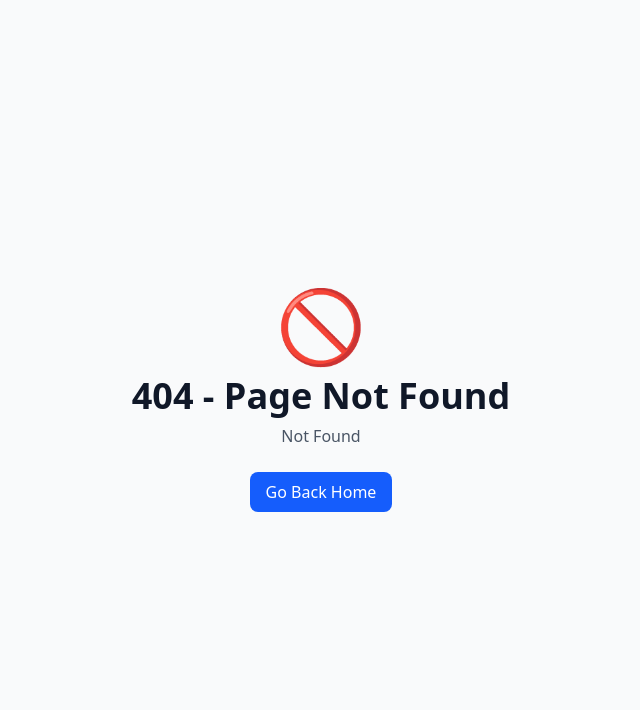
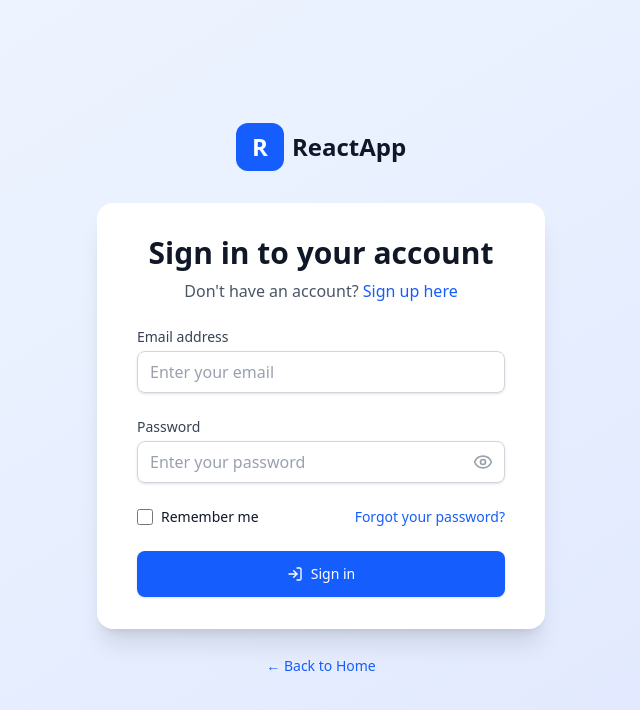
Before and after one commit to msaShahid/mega_project, a React (Vite) app in the folder react-router/: page /login in a window 1280 px wide. Before the commit this address had no page. Shown: the top 710 px of the page, without its empty margins (319-959 px from the left). Built offline with nearby package versions, Linux system fonts and the light colour scheme.

Commit message:
`feat: Implement Auth layout and login page and centralizes routes in a ROUTES object`

```diff
--- /dev/null
+++ b/react-router/src/layouts/AuthLayout.jsx
@@ -0,0 +1,37 @@
+
+import { Outlet, Link } from 'react-router-dom';
+import ROUTES from '../routes/ROUTES'
+
+const AuthLayout = () => {
+  return (
+    <div className="min-h-screen bg-gradient-to-br from-blue-50 to-indigo-100 flex flex-col justify-center py-12 sm:px-6 lg:px-8">
+      <div className="sm:mx-auto sm:w-full sm:max-w-md">
+
+        <Link to={ROUTES.HOME} className="flex items-center justify-center space-x-2 mb-8">
+          <div className="w-12 h-12 bg-blue-600 rounded-xl flex items-center justify-center">
+            <span className="text-white font-bold text-2xl">R</span>
+          </div>
+          <span className="text-2xl font-bold text-gray-900">ReactApp</span>
+        </Link>
+      </div>
+
+      <div className="sm:mx-auto sm:w-full sm:max-w-md">
+        <div className="bg-white py-8 px-4 shadow-xl rounded-2xl sm:px-10">
+          <Outlet />
+        </div>
+
+        <div className="mt-6 text-center">
+          <Link
+            to={ROUTES.HOME}
+            className="text-blue-600 hover:text-blue-500 text-sm font-medium transition-colors duration-200"
+          >
+            ← Back to Home
+          </Link>
+        </div>
+      </div>
+    </div>
+
+  );
+}
+
+export default AuthLayout;
--- /dev/null
+++ b/react-router/src/pages/auth/Login.jsx
@@ -0,0 +1,101 @@
+import { useState } from 'react';
+import { Link,  } from 'react-router-dom';
+import { Eye, EyeOff, LogIn } from 'lucide-react';
+import ROUTES from '../../routes/ROUTES'
+
+const Login = () => {
+  const [showPassword, setShowPassword] = useState(false);
+
+  return (
+    <div className="space-y-6">
+      <div className="text-center">
+        <h2 className="text-3xl font-bold text-gray-900">Sign in to your account</h2>
+        <p className="mt-2 text-gray-600">
+          Don't have an account?{' '}
+          <Link to={ROUTES.HOME} className="font-medium text-blue-600 hover:text-blue-500">
+            Sign up here
+          </Link>
+        </p>
+      </div>
+
+      <form className="space-y-6">
+        <div>
+          <label htmlFor="email" className="block text-sm font-medium text-gray-700">
+            Email address
+          </label>
+          <input
+            id="email"
+            name="email"
+            type="email"
+            autoComplete="email"
+            required
+            className="mt-1 block w-full px-3 py-2 border border-gray-300 rounded-lg shadow-sm placeholder-gray-400 focus:outline-none focus:ring-blue-500 focus:border-blue-500"
+            placeholder="Enter your email"
+          />
+        </div>
+
+        <div>
+          <label htmlFor="password" className="block text-sm font-medium text-gray-700">
+            Password
+          </label>
+          <div className="mt-1 relative">
+            <input
+              id="password"
+              name="password"
+              type={showPassword ? 'text' : 'password'}
+              autoComplete="current-password"
+              required
+
+              className="block w-full px-3 py-2 pr-10 border border-gray-300 rounded-lg shadow-sm placeholder-gray-400 focus:outline-none focus:ring-blue-500 focus:border-blue-500"
+              placeholder="Enter your password"
+            />
+            <button
+              type="button"
+              className="absolute inset-y-0 right-0 pr-3 flex items-center"
+              onClick={() => setShowPassword(!showPassword)}
+            >
+              {showPassword ? (
+                <EyeOff className="h-5 w-5 text-gray-400" />
+              ) : (
+                <Eye className="h-5 w-5 text-gray-400" />
+              )}
+            </button>
+          </div>
+        </div>
+
+        <div className="flex items-center justify-between">
+          <div className="flex items-center">
+            <input
+              id="remember-me"
+              name="remember-me"
+              type="checkbox"
+              className="h-4 w-4 text-blue-600 focus:ring-blue-500 border-gray-300 rounded"
+            />
+            <label htmlFor="remember-me" className="ml-2 block text-sm text-gray-900">
+              Remember me
+            </label>
+          </div>
+
+          <Link
+            to={ROUTES.HOME}
+            className="text-sm text-blue-600 hover:text-blue-500"
+          >
+            Forgot your password?
+          </Link>
+        </div>
+
+        <button
+          type="submit"
+          className="w-full flex justify-center items-center py-3 px-4 border border-transparent rounded-lg shadow-sm text-sm font-medium text-white bg-blue-600 hover:bg-blue-700 focus:outline-none focus:ring-2 focus:ring-offset-2 focus:ring-blue-500 disabled:opacity-50 disabled:cursor-not-allowed transition-colors duration-200"
+        >
+            <>
+              <LogIn className="w-4 h-4 mr-2" />
+              Sign in
+            </>
+        </button>
+      </form>
+    </div>
+  );
+}
+
+export default Login;
--- a/react-router/src/routes/AppRoutes.jsx
+++ b/react-router/src/routes/AppRoutes.jsx
@@ -2,12 +2,15 @@ import { createBrowserRouter } from "react-router-dom";
 import MainLayout from "../layouts/MainLayout";
 import { lazy, Suspense } from 'react';
 import { NotFound } from "../pages/NotFound";
+import AuthLayout from "../layouts/AuthLayout";
 
 const Home = lazy(() => import('../pages/Home'))
 const About = lazy(() => import('../pages/About'))
 const Contact = lazy(() => import('../pages/Contact'))
 const Product = lazy(() => import('../pages/Product'))
 const Profile = lazy(() => import('../pages/Profile'))
+
+const Login = lazy(() => import('../pages/auth/Login'))
 
 const FeaturedProducts = lazy(() => import('../components/FeaturedProducts'))
 const NewProducts = lazy(() => import('../components/NewProducts'))
@@ -43,6 +46,14 @@ const router = createBrowserRouter([
         ],
 
     },
+    {
+        path: '/login',
+        element: <AuthLayout/>,
+        errorElement: <NotFound/>,
+        children: [
+            {path: '/login', element: withSuspense(Login),}
+        ]
+    },
 
 ])
 
--- /dev/null
+++ b/react-router/src/routes/ROUTES.js
@@ -0,0 +1,20 @@
+const ROUTES = {
+  HOME: '/',
+  ABOUT: '/about',
+  CONTACT: '/contact',
+  DASHBOARD: '/dashboard',
+  AUTH: {
+    LOGIN: '/auth/login',
+    REGISTER: '/auth/register',
+    FORGOT_PASSWORD: '/auth/forgot-password',
+    RESET_PASSWORD: '/auth/reset-password',
+  },
+  PRODUCT: {
+    BASE: '/product',
+    FEATURED: '/product/featured',
+    NEW: '/product/new',
+    DETAIL: '/product/new/:productId',
+  }
+};
+
+export default ROUTES;
```
